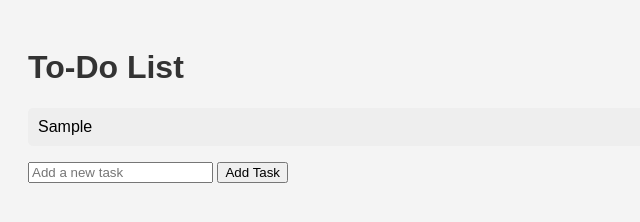
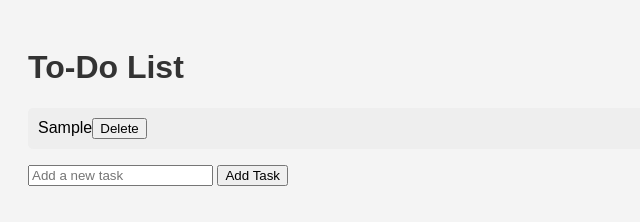
Before and after one commit to maryqu3en/To-do-list-DOUBLECLICK, a plain HTML site: page index.html in a window 1280 px wide. Both pictures are taken after typing "Sample" into the empty fields and a click on the button "Add Task". Shown: the whole page, without its empty margins (0-640 px from the left). Drawn offline with Linux system fonts and the light colour scheme.

Commit message:
added delete task button

```diff
--- a/index.html
+++ b/index.html
@@ -17,14 +17,20 @@
             let taskInput = document.getElementById('new-task');
             var task = taskInput.value;
             if (task) {
-                var ul = document.getElementById('todo-list');
+                var tasks = document.getElementById('todo-list');
                 var li = document.createElement('li');
-                li.appendChild(document.createTextNode(task));
-                ul.appendChild(li);
+                li.textContent = task;
+
+                let deleteBtn = document.createElement('button');
+                deleteBtn.textContent = 'Delete';
+                deleteBtn.onclick = function() {
+                    tasks.removeChild(li);
+                };
+                li.appendChild(deleteBtn);
+                tasks.appendChild(li);
                 taskInput.value = '';
             }
         }
-
     </script>
 </body>
 </html>
```
